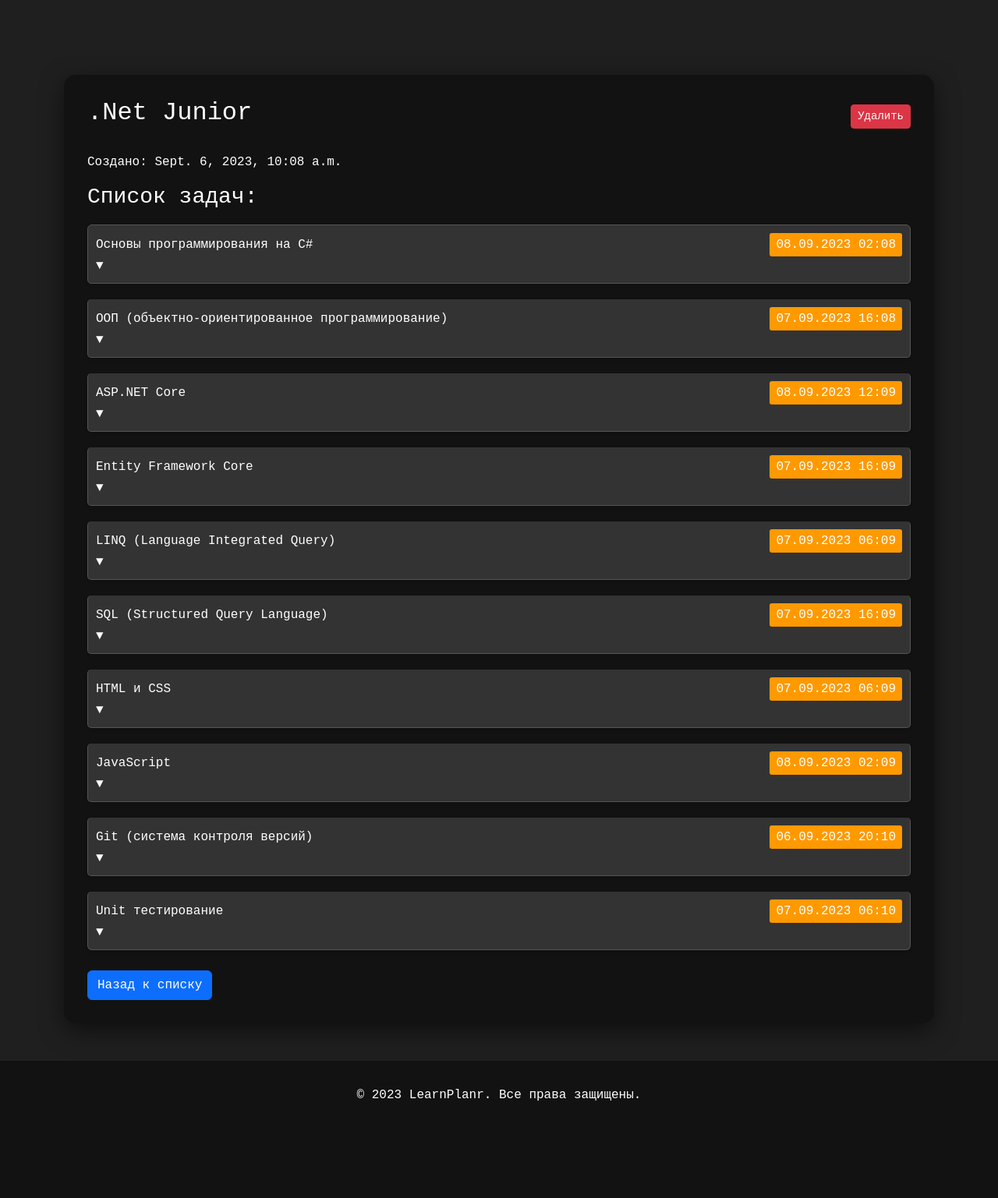
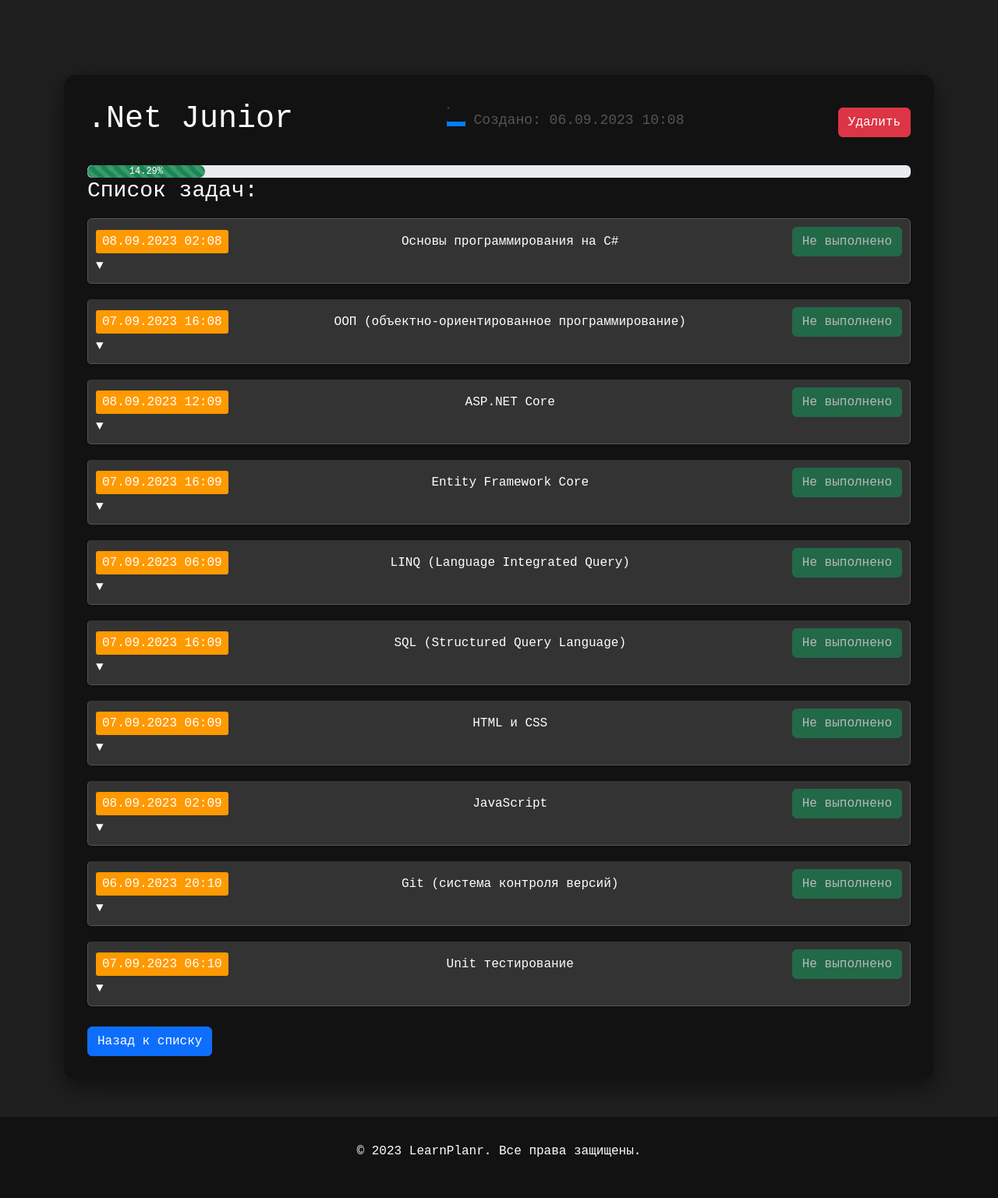
Before and after one commit to BakhtiyarSailauov/LearnPlanr, a Django app: page /learn_planr/108/ in a window 1280 px wide. Shown: the part 160-1697 px from the top of the page at 78% size. Before the commit the page ends 1572 px from the top, so only its background shows below. Run offline with Django 4.2, Linux system fonts and the light colour scheme; a user stored in the database is signed in; data comes from the database, SQL or seed files in the repository; both versions use the stored data as it was after the commit; some libraries are stand-ins or nearby versions.

Commit message:
learn Planr v 0.0.7

```diff
--- a/learn_planr/learn_planr/settings.py
+++ b/learn_planr/learn_planr/settings.py
@@ -133,4 +133,4 @@ INTERNAL_IPS = [
 LOGIN_REDIRECT_URL = '/learn_planr/'
 
 LOGOUT_REDIRECT_URL = '/login'
-openai.api_key = "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"
+openai.api_key = "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"
--- a/learn_planr/todo/admin.py
+++ b/learn_planr/todo/admin.py
@@ -9,7 +9,7 @@ class TaskInline(admin.TabularInline):
 
 class AdminTodo(admin.ModelAdmin):
     inlines = [TaskInline]
-    list_display = ["author", "title", "created_at", "incomplete_task_count"]
+    list_display = ["author", "title", "created_at"]
 
 
 admin.site.register(Schedule, AdminTodo)
--- a/learn_planr/todo/templates/todo/page.html
+++ b/learn_planr/todo/templates/todo/page.html
@@ -7,10 +7,23 @@
 <main class="main">
     <div class="container mt-5" style="background-color: #121212; padding: 30px; border-radius: 15px; box-shadow: 0px 10px 30px rgba(0, 0, 0, 0.5);">
         <div class="d-flex justify-content-between align-items-center mb-4">
-            <h2 class="text-white">{{ todo.title }}</h2>
-            <a href="{% url 'todo:delete_todo' todo.id %}" class="btn btn-danger btn-sm">Удалить</a>
+            <h1 class="todo-title">{{ todo.title }}</h1>
+             <p class="created-date">
+                <span class="date-icon">
+                    <svg xmlns="http://www.w3.org/2000/svg" width="24" height="24" fill="currentColor" class="bi bi-calendar" viewBox="0 0 16 16">
+                        <path d="M.5 0a.5.5 0 0 1 .5.5V1h14a2 2 0 0 1 2 2v11a2 2 0 0 1-2 2H1a2 2 0 0 1-2-2V3a2 2 0 0 1 2-2h1V.5a.5.5 0 0 1 .5-.5zm0 1H1a1 1 0 0 0-1 1v9a1 1 0 0 0 1 1h14a1 1 0 0 0 1-1V2a1 1 0 0 0-1-1H.5z"/>
+                    </svg>
+                </span>
+                <span class="date-text">Создано: {{ todo.created_at|date:"d.m.Y H:i" }}</span>
+        </p>
+            <a href="{% url 'todo:delete_todo' todo.id %}" class="btn btn-danger">Удалить</a>
         </div>
-        <p class="text-white">Создано: {{ todo.created_at }}</p>
+
+       <div class="progress mt-4">
+    <div id="progress-bar" class="progress-bar bg-success progress-bar-striped progress-bar-animated rounded-pill" role="progressbar" style="width: 0%;" aria-valuenow="0" aria-valuemin="0" aria-valuemax="100">
+        <span class="sr-only">0%</span>
+    </div>
+</div>
 
         <h3 class="text-white">Список задач:</h3>
         <ul class="list-group">
@@ -18,8 +31,16 @@
             {% with task=task_data.task chapters=task_data.chapters %}
             <li class="list-group-item main-task {% if task_data.completed %}completed{% endif %}">
                 <div class="d-flex justify-content-between align-items-center">
+                    <span class="deadline">{{ task.data_finish|date:"d.m.Y H:i" }}</span>
                     <span class="text-white">{{ task.title }}</span>
-                    <span class="deadline">{{ task.data_finish|date:"d.m.Y H:i" }}</span>
+                    <div class="ml-auto">
+                        {% if task.completed %}
+                            <i class="bi bi-check-circle-fill text-success" style="font-size: 1.2rem; margin-left: 5px;"></i>
+                            <button class="btn btn-secondary toggle-task" disabled>Выполнено</button>
+                        {% else %}
+                            <button class="btn btn-success toggle-task" disabled>Не выполнено</button>
+                        {% endif %}
+                    </div>
                 </div>
                 <!-- Add a button to toggle the task completion status -->
                 <span id="toggle-subtasks-{{ task.id }}" class="text-white float-right">&#9660;</span>
@@ -28,13 +49,10 @@
                     <ul class="list-group">
                         {% for task_data in chapters %}
                         {% with task=task_data.task chapters=task_data.chapters %}
-                        <!-- Add a class to the sub-task items for styling -->
                         <li class="list-group-item sub-task {% if task.completed %}completed{% endif %}">
                             <div class="d-flex justify-content-between align-items-center">
+                                <span class="deadline">{{ task_data.data_finish|date:"d.m.Y H:i" }}</span>
                                 <span class="text-white">{{ task_data.title }}</span>
-                                <span class="deadline">{{ task_data.data_finish|date:"d.m.Y H:i" }}</span>
-                            </div>
-                            <!-- Add a button to toggle the sub-task completion status -->
                                 {% if task_data.completed %}
                                     <button id="toggle-task-{{ task_data.id }}" class="btn btn-secondary btn-sm float-right" disabled>Выполнено</button>
                                 {% elif not task_data.completed and forloop.first or task_data.next_button_enabled %}
@@ -42,6 +60,7 @@
                                 {% else %}
                                     <button id="toggle-task-{{ task_data.id }}" class="btn btn-success btn-sm float-right toggle-task" disabled>Не выполнено</button>
                                 {% endif %}
+                            </div>
                         </li>
                         {% endwith %}
                         {% endfor %}
@@ -65,6 +84,12 @@
         padding: 10px;
         border-radius: 5px;
         position: relative;
+    }
+
+    /* Style for links inside completed tasks */
+    .main-task.completed a {
+        text-decoration: none; /* Remove underlines */
+        color: #your-color; /* Change the link color */
     }
 
     /* Style for deadlines */
@@ -102,11 +127,65 @@
     .sub-task.completed {
         background-color: #444;
     }
+
+    /* Обновленные стили для даты создания */
+    .created-date {
+        display: flex;
+        align-items: center;
+        color: #555;
+        font-size: 18px;
+        margin-top: 10px;
+    }
+
+    .date-icon {
+        font-size: 24px;
+        margin-right: 10px;
+        color: #007bff;
+        animation: bounce 1s infinite;
+        cursor: pointer;
+    }
+
+    .date-text {
+        transition: color 0.3s;
+    }
+
+    .date-icon:hover {
+        transform: scale(1.2);
+        color: #00cc00;
+        animation: none;
+    }
+
+    .created-date:hover .date-text {
+        color: #00cc00;
+    }
+
+    @keyframes bounce {
+        0%, 20%, 50%, 80%, 100% {
+            transform: translateY(0);
+        }
+        40% {
+            transform: translateY(-8px);
+        }
+        60% {
+            transform: translateY(-4px);
+        }
+    }
 </style>
 
 <script src="https://code.jquery.com/jquery-3.6.0.min.js"></script>
 <script>
     $(document).ready(function () {
+        var totalTasks = {{ chapters_count }};
+        var completedTasks = {{ chapters_completed }};
+
+        function updateProgress() {
+            // Вычислите текущий прогресс в процентах
+            var progress = (completedTasks / totalTasks) * 100;
+            // Обновите прогресс-бар и его текст
+            $('#progress-bar').css('width', progress + '%').text(progress.toFixed(2) + '%');
+        }
+
+
         function getCookie(name) {
             var cookieValue = null;
             if (document.cookie && document.cookie !== '') {
@@ -134,21 +213,23 @@
         $('.toggle-task').click(function () {
             var taskId = $(this).attr('id').split('-')[2];
             var taskStatus = $(this).text();
-            var firstBtn = $('#toggle-task-' + taskId).data('completed');
             if (taskStatus === 'Не выполнено' || taskStatus === 'Выполнено') {
                 $.ajax({
                     url: '{% url "todo:toggle_task_completion" %}',
                     type: 'POST',
                     data: {
                         'task_data_id': taskId,
-                        'first_btn': firstBtn,
                         'csrfmiddlewaretoken': csrfToken,
                     },
                     success: function (data) {
                         if (taskStatus === 'Не выполнено') {
                             $('#toggle-task-' + taskId).removeClass('btn-success').addClass('btn-danger').text('Выполнено');
+                            completedTasks++;
+                            updateProgress();
                         } else {
                             $('#toggle-task-' + taskId).removeClass('btn-danger').addClass('btn-success').text('Не выполнено');
+                            completedTasks--;
+                            updateProgress();
                         }
                     },
                     error: function () {
@@ -163,9 +244,8 @@
                 nextTaskButton.prop('disabled', false);
             }
         });
+        updateProgress();
     });
 </script>
 
-
-
 {% endblock %}
--- a/learn_planr/todo/views.py
+++ b/learn_planr/todo/views.py
@@ -1,8 +1,5 @@
-import datetime
 import json
 from datetime import timedelta
-from django.db.utils import IntegrityError
-from django.core.exceptions import ValidationError
 from django.utils import timezone
 from django.db import transaction
 from django.http import HttpResponseRedirect, JsonResponse
@@ -57,7 +54,6 @@ class MainView(View):
 
                     if response:
                         content = response['choices'][0]['message']['content']
-                        print(content)
                         content_dict = json.loads(content)
                         current_time = timezone.now()
 
@@ -126,33 +122,38 @@ class MainView(View):
 def get_todo(request, todo_id):
     todo = get_object_or_404(Schedule, pk=todo_id)
     tasks = Task.objects.filter(schedule=todo).order_by("id")
+    chapters_count = 0
+    chapters_completed = 0
     chapters = []
-
     for task in tasks:
         task_data = {
             "task": task,
             "chapters": Chapter.objects.filter(task=task)
         }
+        chapters_count += task.all_chapter_count()
+        chapters_completed += (task.incomplete_chapter_count()-1)
         chapters.append(task_data)
-    context = {"todo": todo, "tasks": tasks, "chapters": chapters}
+        print(chapters_completed, chapters_count)
+    context = {"todo": todo, "tasks": tasks, "chapters": chapters, "chapters_count": chapters_count, "chapters_completed": chapters_completed}
     return render(request, "todo/page.html", context)
 
 
 def toggle_task_completion(request):
     if request.method == 'POST':
         task_data_id = request.POST.get('task_data_id')
-        first_btn = request.POST.get('first_btn')
-        print(first_btn)
         try:
-            chapter_previous = Chapter.objects.get(pk=str(int(task_data_id)-1))
             chapter = Chapter.objects.get(pk=task_data_id)
             chapter_next = Chapter.objects.get(pk=str(int(task_data_id)+1))
             chapter.completed = not chapter.completed
 
             chapter.next_button_enabled = not chapter.next_button_enabled
             chapter_next.next_button_enabled = not chapter_next.next_button_enabled
+            if chapter.task.all_chapter_count() == chapter.task.incomplete_chapter_count():
+                chapter.task.completed = not chapter.task.completed
             chapter.save()
+            chapter.task.save()
             chapter_next.save()
+
             return JsonResponse({'success': True})
         except Task.DoesNotExist:
             return JsonResponse({'success': False, 'error': 'Task not found'})
```
Also changed, not shown: learn_planr/todo/models.py (+25 -6 lines), learn_planr/db.sqlite3, learn_planr/todo/migrations/0008_task_completed.py (added). Lines whose indentation alone changed are shown as unchanged.
